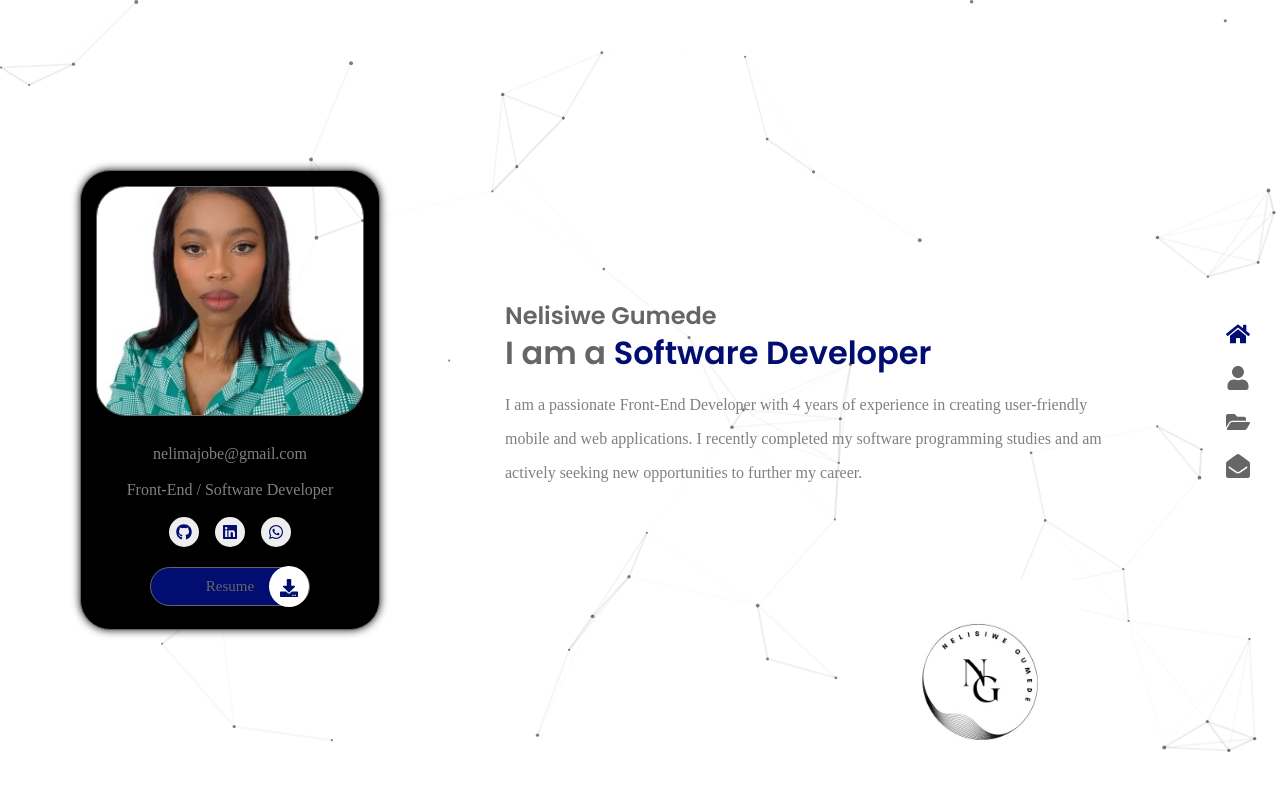
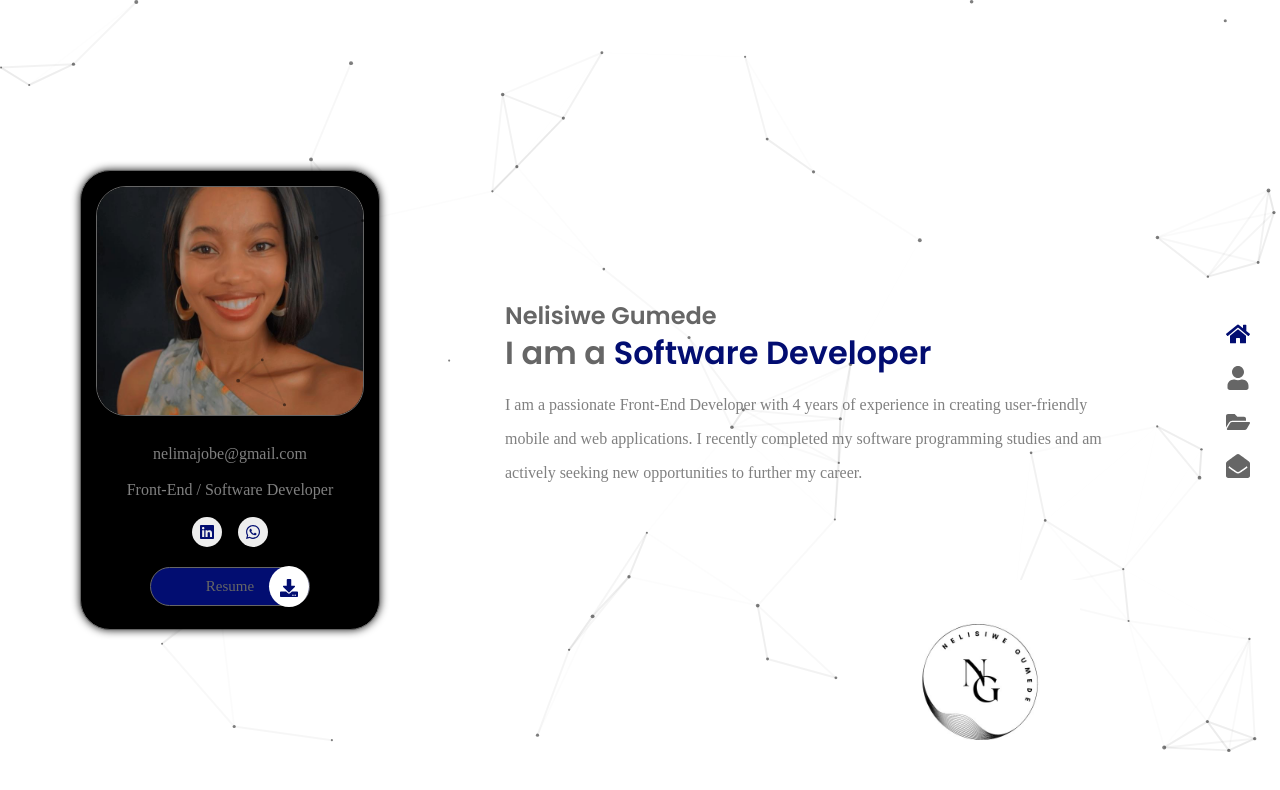
Before and after one commit to Nelisiwe/Nelisiwe-Portfolio, a React (Vite) app: page / in a window 1280 px wide. Shown: the top 790 px of the page. Built offline with nearby package versions, Linux system fonts and the light colour scheme; a web font is replaced by a local one.

Commit message:
updating contact page

```diff
--- a/src/data.jsx
+++ b/src/data.jsx
@@ -80,7 +80,7 @@ export const resume = [
     category: 'education',
     icon: <FaGraduationCap />,
     year: '2023',
-    title: 'React application <span> LinkedIn </span>',
+    title: 'Software Development Learnership <span> CapaCiti </span>',
     desc: 'Create a simple full-stack web application using AWS Amplify, a set of tools and services including a web hosting. ',
   },
 
@@ -206,7 +206,7 @@ export const project = [
       {
         icon: <FiExternalLink />,
         title: 'Preview : ',
-        desc: <a href="https://github.com/Nelisiwe?tab=repositories" target="_blank">https://github.com/Nelisiwe?tab=repositories</a>,
+        desc: <a href="https://nelisiwe.github.io/Kgoshi-holdings" target="_blank">https://nelisiwe.github.io/Kgoshi-holdings</a>,
       },
     ],
   },
--- a/src/pages/contact/Contact.jsx
+++ b/src/pages/contact/Contact.jsx
@@ -134,10 +134,6 @@ const Contact = () => {
           </div>
           {/* // The contact socials. */}
           <div className='contact_socials'>
-            <a href='https://github.com/Nelisiwe?tab=repositories' target="_blank" className='contact_social-link'>
-              < FaGithub/>
-            </a>
-
             <a href='https://www.linkedin.com/in/nelisiwe-gumede-2b393122b/' target="_blank" className='contact_social-link'>
               <FaLinkedin />
             </a>
--- a/src/pages/home/Home.jsx
+++ b/src/pages/home/Home.jsx
@@ -18,10 +18,6 @@ const Home = () => {
            Front-End / Software Developer
         </p>
         <div className='home_socials'>
-            <a href='https://github.com/Nelisiwe?tab=repositories' target="_blank" className='home_social-link'>
-              < FaGithub/>
-            </a>
-
             <a href='https://www.linkedin.com/in/nelisiwe-gumede-2b393122b/' target="_blank" className='home_social-link'>
               <FaLinkedin />
             </a>
```
Also changed, not shown: src/images/home.jpg.
